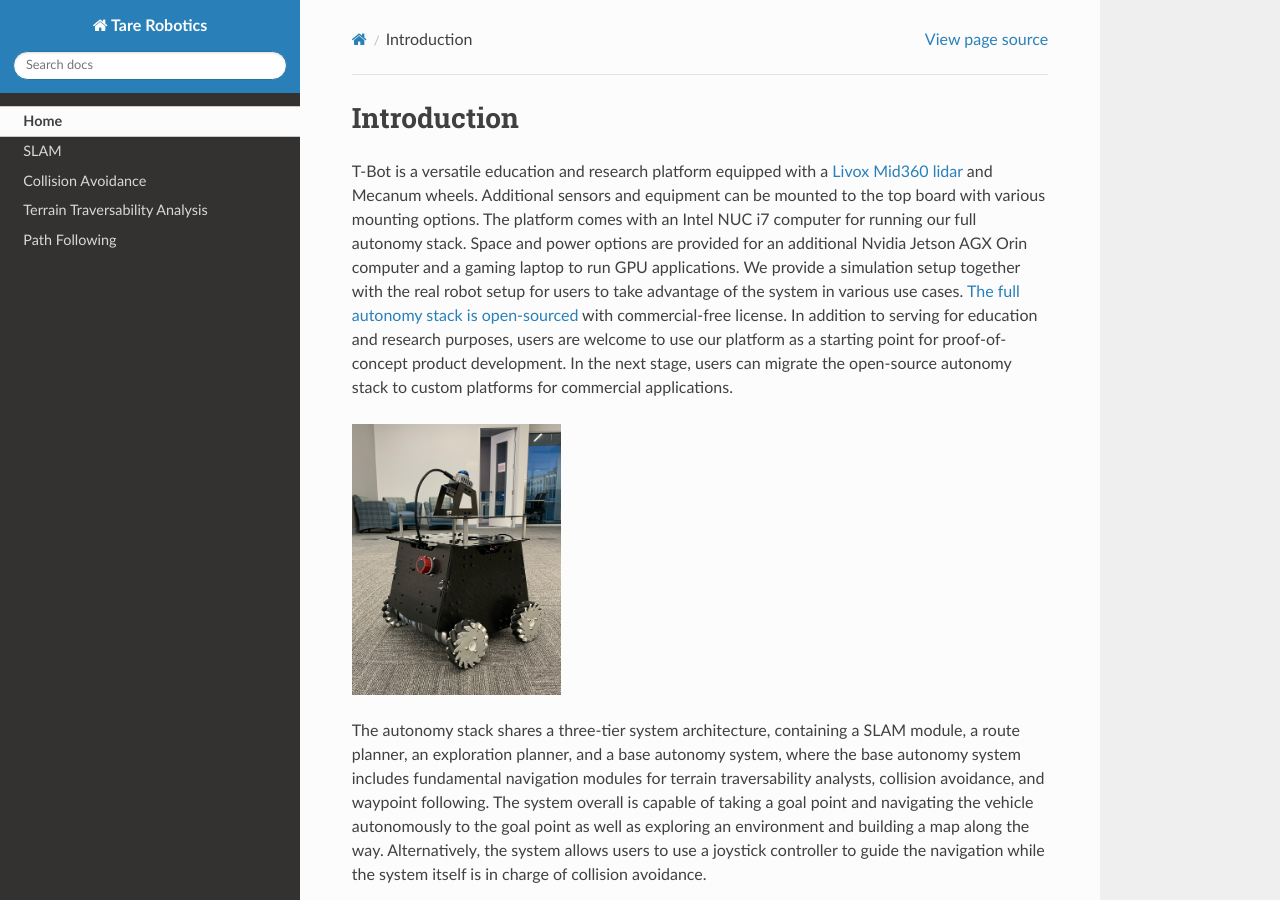
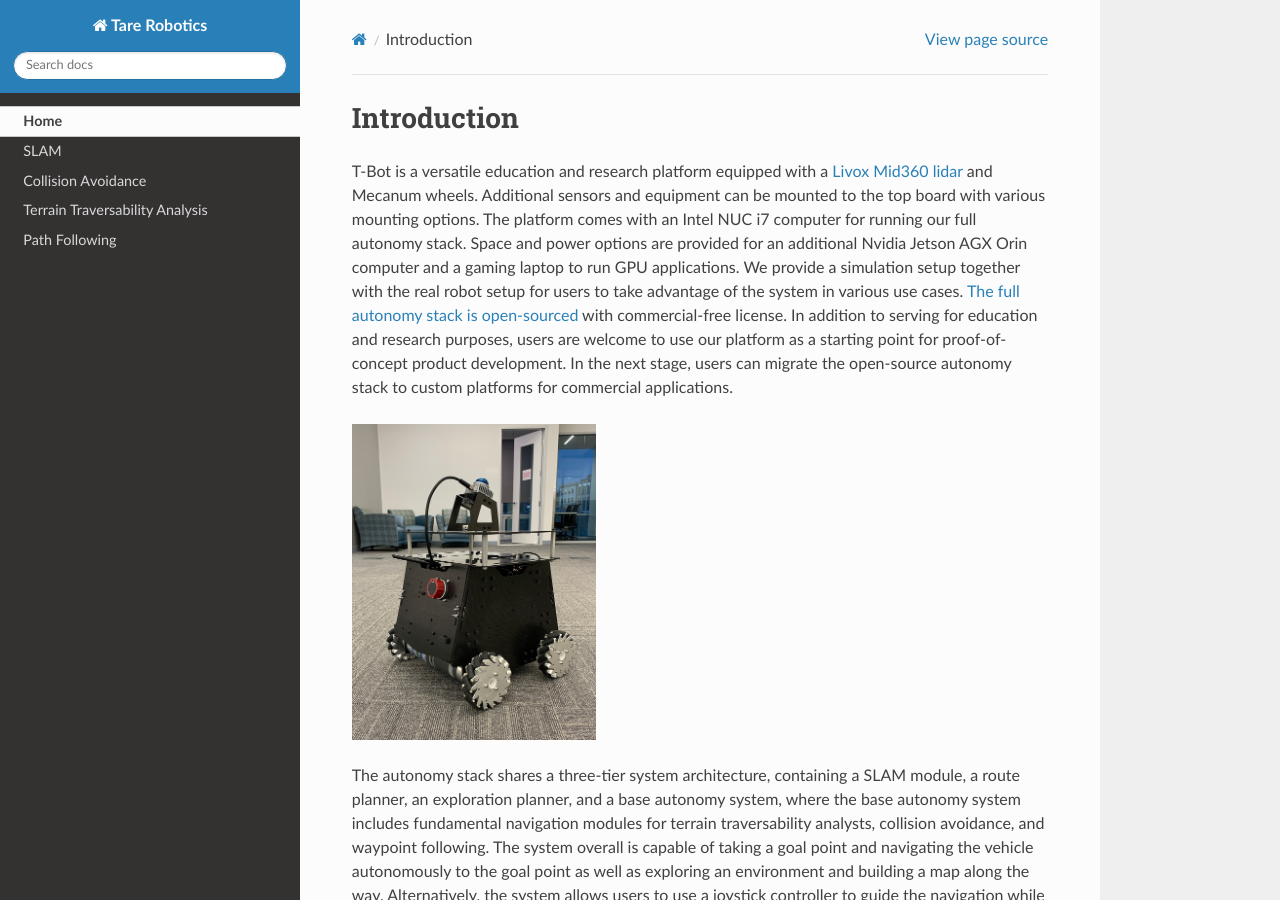
Before and after one commit to caochao39/tarerobotics, a Sphinx documentation site: the page built from docs/source/index.rst, in a window 1280 px wide and 900 px high. Built offline with Sphinx 7.4.7 and the Read the Docs theme 3.1.0, drawn with Linux system fonts in a browser that asks for light colours.

Commit message:
Update index.rst

```diff
--- a/docs/source/index.rst
+++ b/docs/source/index.rst
@@ -4,12 +4,12 @@
 T-Bot is a versatile education and research platform equipped with a `Livox Mid360 lidar <https://www.livoxtech.com/mid-360>`_ and Mecanum wheels. Additional sensors and equipment can be mounted to the top board with various mounting options. The platform comes with an Intel NUC i7 computer for running our full autonomy stack. Space and power options are provided for an additional Nvidia Jetson AGX Orin computer and a gaming laptop to run GPU applications. We provide a simulation setup together with the real robot setup for users to take advantage of the system in various use cases. `The full autonomy stack is open-sourced <https://github.com/jizhang-cmu/autonomy_stack_mecanum_wheel_platform>`_ with commercial-free license. In addition to serving for education and research purposes, users are welcome to use our platform as a starting point for proof-of-concept product development. In the next stage, users can migrate the open-source autonomy stack to custom platforms for commercial applications.
 
 .. image:: images/image7.jpg
-    :width: 30%
+    :width: 35%
 
 The autonomy stack shares a three-tier system architecture, containing a SLAM module, a route planner, an exploration planner, and a base autonomy system, where the base autonomy system includes fundamental navigation modules for terrain traversability analysts, collision avoidance, and waypoint following. The system overall is capable of taking a goal point and navigating the vehicle autonomously to the goal point as well as exploring an environment and building a map along the way. Alternatively, the system allows users to use a joystick controller to guide the navigation while the system itself is in charge of collision avoidance.
 
 .. image:: images/image12.png
-    :width: 50%
+    :width: 45%
 
 Please refer to the `Quick Start Guide <https://tarerobotics.readthedocs.io/en/latest/quick_start_guide.html>`_ section to get familiar with the system operations. To try our system in simulation on any computer, refer to the `Simulation System Setup <https://tarerobotics.readthedocs.io/en/latest/simulation_system_setup.html>`_ section.
 
```
